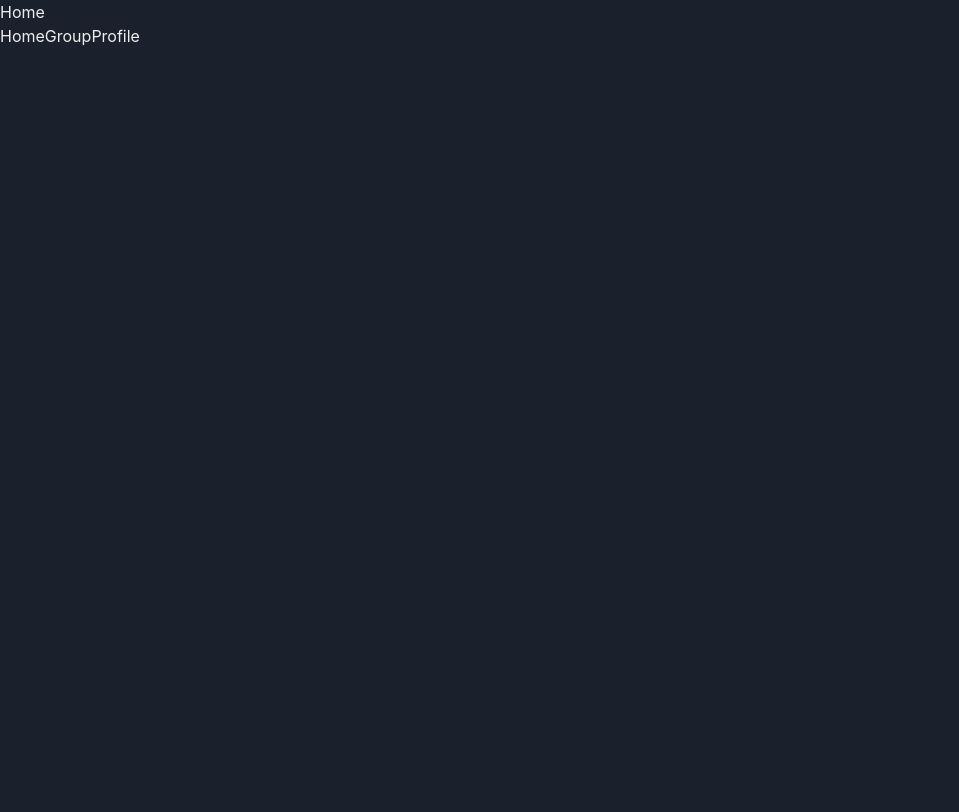
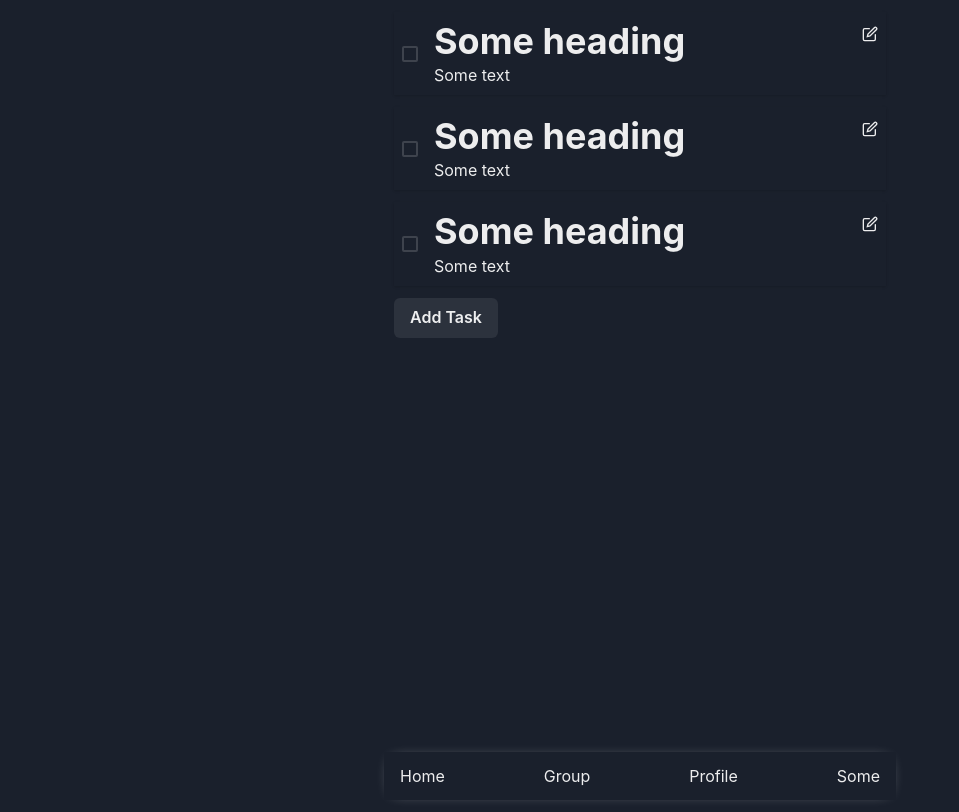
Before and after one commit to bipin-work/todo-jotai, a React app: page /login in a window 1280 px wide. Both pictures are taken after a click on the button "Login". Shown: the whole page, without its empty margins (0-959 px from the left). Built offline with nearby package versions, Linux system fonts and the light colour scheme.

Commit message:
Add drawer to add/edit task

```diff
--- a/package.json
+++ b/package.json
@@ -15,6 +15,7 @@
     "@babel/preset-env": "^7.24.7",
     "@babel/preset-react": "^7.24.7",
     "@babel/preset-typescript": "^7.24.7",
+    "@chakra-ui/icons": "^2.1.1",
     "@chakra-ui/react": "^2.8.2",
     "@chakra-ui/theme": "^3.3.1",
     "@chakra-ui/theme-tools": "^2.1.2",
@@ -24,6 +25,7 @@
     "autoprefixer": "^10.4.19",
     "babel-loader": "^9.1.3",
     "css-loader": "^7.1.2",
+    "formik": "^2.4.6",
     "framer-motion": "^11.2.10",
     "html-webpack-plugin": "^5.6.0",
     "postcss": "^8.4.38",
@@ -37,7 +39,8 @@
     "style-loader": "^4.0.0",
     "tailwindcss": "^3.4.4",
     "typescript": "^5.4.5",
-    "webpack": "^5.91.0"
+    "webpack": "^5.91.0",
+    "yup": "^1.4.0"
   },
   "devDependencies": {
     "webpack-cli": "^5.1.4",
--- /dev/null
+++ b/src/components/AddTask/AddTask.tsx
@@ -0,0 +1,126 @@
+import React, { useRef } from "react";
+import {
+  Drawer,
+  DrawerBody,
+  DrawerHeader,
+  DrawerFooter,
+  DrawerCloseButton,
+  DrawerContent,
+  DrawerOverlay,
+  Input,
+  Button,
+  useDisclosure,
+  Textarea,
+  FormControl,
+  FormErrorMessage,
+} from "@chakra-ui/react";
+import { Formik, Form, Field } from "formik";
+import * as Yup from "yup";
+import { EditIcon } from "@chakra-ui/icons";
+
+interface AddTaskProps {
+  initialValue?: typeof TaskForm & { id: string };
+  isEditMode?: boolean;
+}
+
+const TaskFormSchema = Yup.object().shape({
+  heading: Yup.string().required("Heading is a required field!"),
+});
+
+const TaskForm = {
+  heading: "",
+  description: "",
+};
+
+const AddTask: React.FC<AddTaskProps> = ({
+  initialValue = TaskForm,
+  isEditMode = false,
+}) => {
+  const { isOpen, onOpen, onClose } = useDisclosure();
+  const firstFieldRef = useRef(null);
+  const saveBtnRef = useRef<HTMLButtonElement>(null);
+  return (
+    <>
+      {!isEditMode ? (
+        <Button onClick={onOpen}>Add Task</Button>
+      ) : (
+        <EditIcon boxSize={4} onClick={onOpen} className="cursor-pointer" />
+      )}
+      <Drawer
+        isOpen={isOpen}
+        placement="bottom"
+        onClose={onClose}
+        initialFocusRef={firstFieldRef}
+      >
+        <DrawerOverlay />
+        <DrawerContent>
+          <DrawerCloseButton />
+          <DrawerHeader>{isEditMode ? "Edit Task" : "Add Task"}</DrawerHeader>
+
+          <DrawerBody>
+            <Formik
+              initialValues={isEditMode ? initialValue : TaskForm}
+              validationSchema={TaskFormSchema}
+              onSubmit={(values, { setSubmitting }) => {
+                console.log("values", values);
+                setSubmitting(false);
+                onClose();
+              }}
+            >
+              {() => (
+                <Form>
+                  <Field name="heading">
+                    {({ field, form }) => (
+                      <FormControl
+                        isInvalid={
+                          !!form.errors.heading && form.touched.heading
+                        }
+                      >
+                        <Input
+                          {...field}
+                          ref={firstFieldRef}
+                          placeholder="Task Name"
+                          size="sm"
+                        />
+                        <FormErrorMessage>
+                          {form.errors.heading}
+                        </FormErrorMessage>
+                      </FormControl>
+                    )}
+                  </Field>
+                  <Field name="description">
+                    {({ field }) => (
+                      <FormControl>
+                        <Textarea
+                          {...field}
+                          size="sm"
+                          placeholder="Description"
+                          className="mt-2"
+                        />
+                      </FormControl>
+                    )}
+                  </Field>
+
+                  <Button type="submit" hidden ref={saveBtnRef}></Button>
+                </Form>
+              )}
+            </Formik>
+          </DrawerBody>
+
+          <DrawerFooter>
+            <Button variant="outline" mr={3} onClick={onClose}>
+              Cancel
+            </Button>
+            <Button
+              colorScheme="blue"
+              onClick={() => saveBtnRef.current && saveBtnRef.current.click()}
+            >
+              Save
+            </Button>
+          </DrawerFooter>
+        </DrawerContent>
+      </Drawer>
+    </>
+  );
+};
+export default AddTask;
--- a/src/components/Layout/Layout.tsx
+++ b/src/components/Layout/Layout.tsx
@@ -1,13 +1,18 @@
 import React from "react";
+import { Box, Center } from "@chakra-ui/react";
 import { Outlet } from "react-router-dom";
 import NavigationBar from "../NavigationBar/NavigationBar";
 
 const Layout = () => {
   return (
-    <>
-      <Outlet />
-      <NavigationBar />
-    </>
+    <Center className="h-screen">
+      <Box className="relative h-screen max-w-lg w-full">
+        <Box className="h-full relative pb-12">
+          <Outlet />
+        </Box>
+        <NavigationBar />
+      </Box>
+    </Center>
   );
 };
 export default Layout;
--- a/src/components/NavigationBar/NavigationBar.tsx
+++ b/src/components/NavigationBar/NavigationBar.tsx
@@ -1,15 +1,59 @@
 import React from "react";
-import { Link } from "react-router-dom";
+import { Box, Flex } from "@chakra-ui/react";
+import { Link, useNavigate } from "react-router-dom";
 
 const NavigationBar = () => {
+  const navigate = useNavigate();
+  const onNavigate = (path: string) => {
+    navigate(path);
+  };
   return (
-    <footer>
-      <nav>
-        <Link to="/home">Home</Link>
-        <Link to="/shared-group">Group</Link>
-        <Link to="/profile">Profile</Link>
-      </nav>
-    </footer>
+    <Box
+      className="absolute w-full h-12 bottom-0 left-0 shadow-2xl"
+      sx={{
+        boxShadow: "0 0 15px -10px",
+      }}
+    >
+      <Flex
+        className="h-full w-full"
+        minWidth={"max-content"}
+        justify="space-between"
+        align={"center"}
+      >
+        <Box
+          className="cursor-pointer"
+          w="33.33"
+          p="4"
+          onClick={() => onNavigate("/home")}
+        >
+          Home
+        </Box>
+        <Box
+          className="cursor-pointer"
+          w="33.33"
+          p="4"
+          onClick={() => onNavigate("/Group")}
+        >
+          Group
+        </Box>
+        <Box
+          className="cursor-pointer"
+          w="33.33"
+          p="4"
+          onClick={() => onNavigate("/Profile")}
+        >
+          Profile
+        </Box>
+        <Box
+          className="cursor-pointer"
+          w="33.33"
+          p="4"
+          onClick={() => onNavigate("/Some")}
+        >
+          Some
+        </Box>
+      </Flex>
+    </Box>
   );
 };
 export default NavigationBar;
--- /dev/null
+++ b/src/components/Task/Task.tsx
@@ -0,0 +1,40 @@
+import React from "react";
+import {
+  Flex,
+  Checkbox,
+  Box,
+  Heading,
+  Text,
+  Container,
+} from "@chakra-ui/react";
+import { EditIcon } from "@chakra-ui/icons";
+import AddTask from "../AddTask/AddTask";
+
+interface TaskProps {
+  id: string;
+  heading: string;
+  description: string;
+  onChecked?: () => void;
+}
+const Task: React.FC<TaskProps> = ({ heading, description, onChecked }) => {
+  return (
+    <Flex className="relative p-2 shadow my-3" gap="4">
+      <Checkbox onChange={(ev) => onChecked && onChecked()} />
+      <Box>
+        <Heading as="h6">Some heading</Heading>
+        <Text fontSize="md">Some text</Text>
+      </Box>
+      <Box className="absolute top-2 right-2 z-10">
+        <AddTask
+          initialValue={{
+            heading: "Some heading",
+            description: "some description",
+            id: "2",
+          }}
+          isEditMode
+        />
+      </Box>
+    </Flex>
+  );
+};
+export default Task;
--- a/src/pages/home/Home.tsx
+++ b/src/pages/home/Home.tsx
@@ -1,6 +1,18 @@
 import React from "react";
+import { Box } from "@chakra-ui/react";
+import Task from "../../components/Task/Task";
+import AddTask from "../../components/AddTask/AddTask";
 
 const Home = () => {
-  return <>Home</>;
+  return (
+    <>
+      <Box className="px-2.5">
+        <Task id="1" heading={"SOme Heading"} description="Some Description" />
+        <Task id="2" heading={"SOme Heading"} description="Some Description" />
+        <Task id="3" heading={"SOme Heading"} description="Some Description" />
+        <AddTask />
+      </Box>
+    </>
+  );
 };
 export default Home;
```
Also changed, not shown: 1 other file (tests, documents, lock files or other folders).
